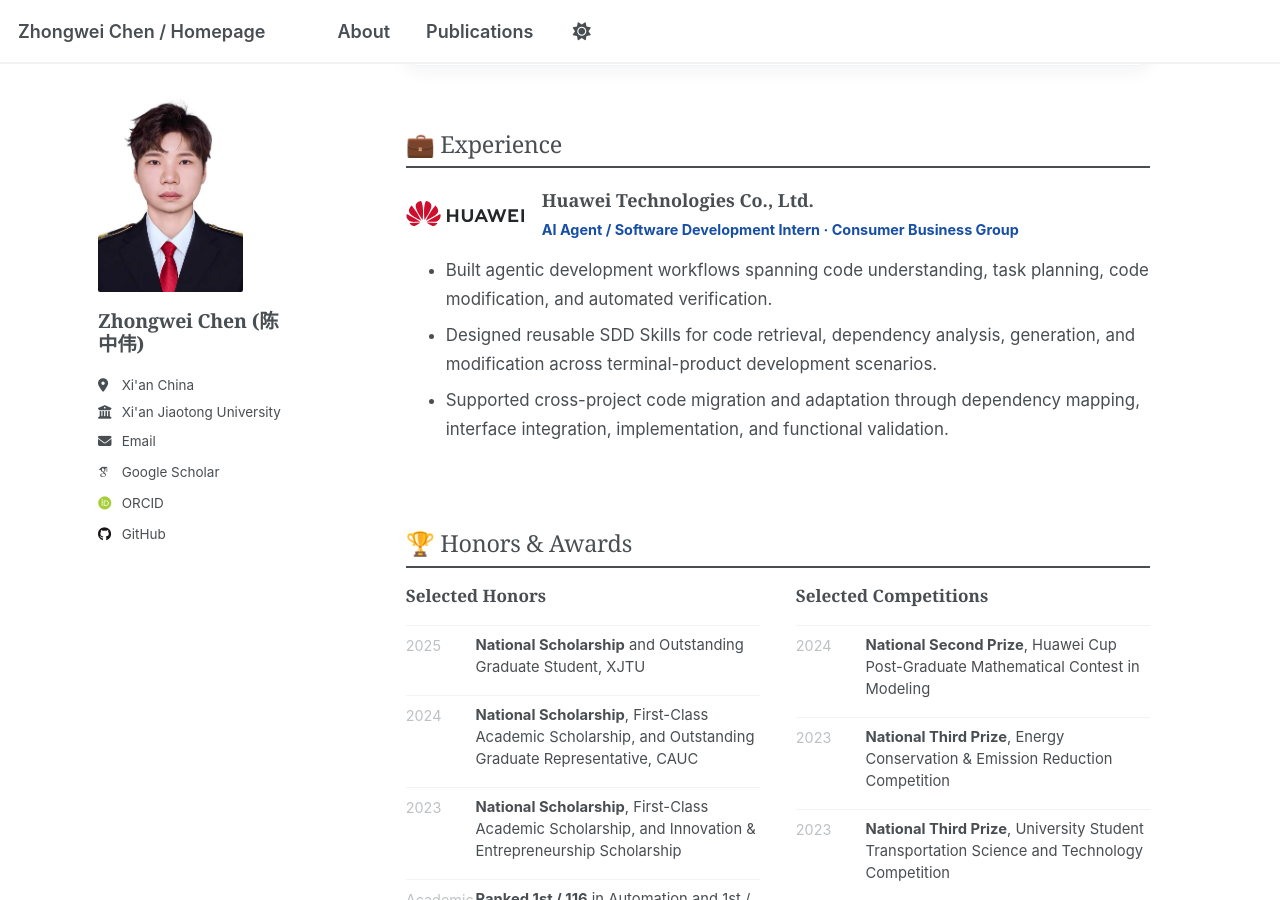
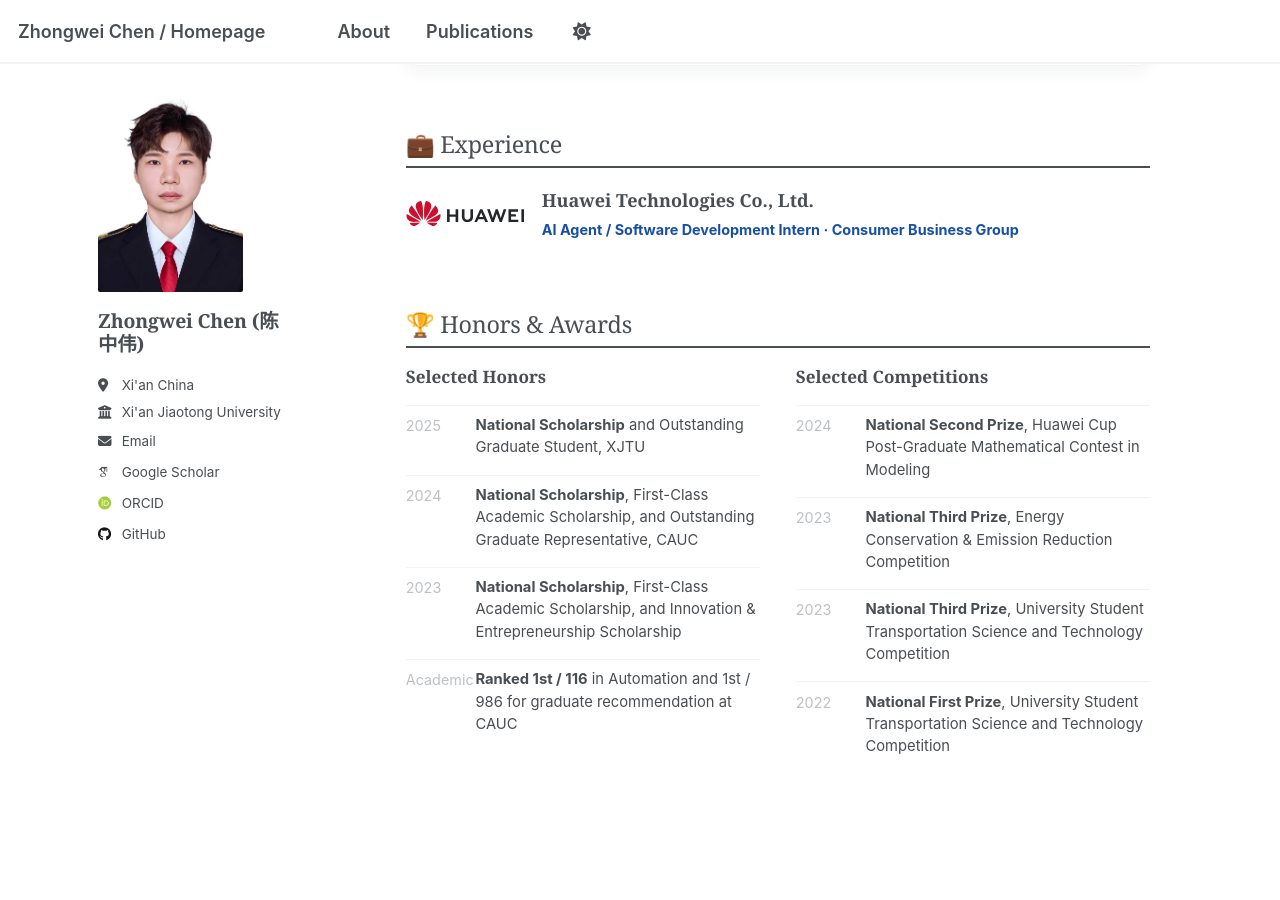
Before and after one commit to ISChenawei/ISChenawei.github.io, a Jekyll site: the page built from _pages/about.md, in a window 1280 px wide and 900 px high, scrolled down 2184 px. Built offline with Jekyll 4.4.1, drawn with Linux system fonts in a browser that asks for light colours; some web fonts are replaced; a script that is not in the unit is left out.

Commit message:
Update about.md

```diff
--- a/_pages/about.md
+++ b/_pages/about.md
@@ -99,11 +99,6 @@ redirect_from:
     <img src="/assets/logo/logo.svg" alt="Huawei logo">
     <div><strong>Huawei Technologies Co., Ltd.</strong><span>AI Agent / Software Development Intern · Consumer Business Group</span></div>
   </div>
-  <ul>
-    <li>Built agentic development workflows spanning code understanding, task planning, code modification, and automated verification.</li>
-    <li>Designed reusable SDD Skills for code retrieval, dependency analysis, generation, and modification across terminal-product development scenarios.</li>
-    <li>Supported cross-project code migration and adaptation through dependency mapping, interface integration, implementation, and functional validation.</li>
-  </ul>
 </div>
 
 ## 🏆 Honors & Awards
```
